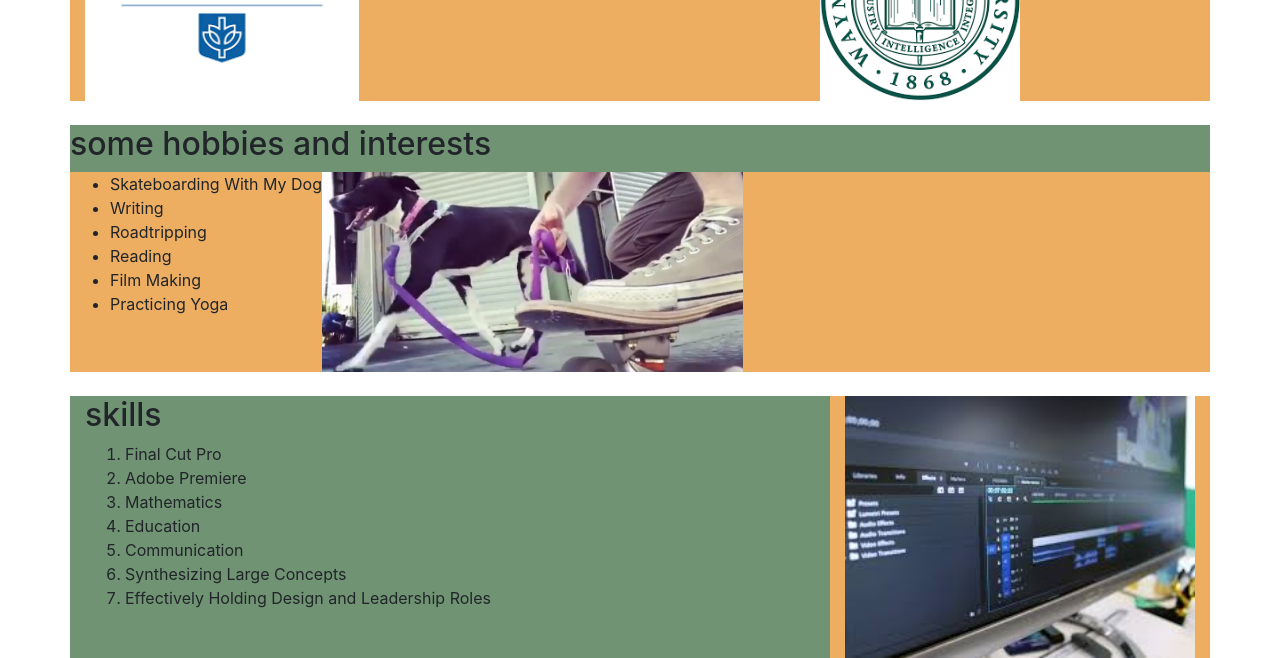
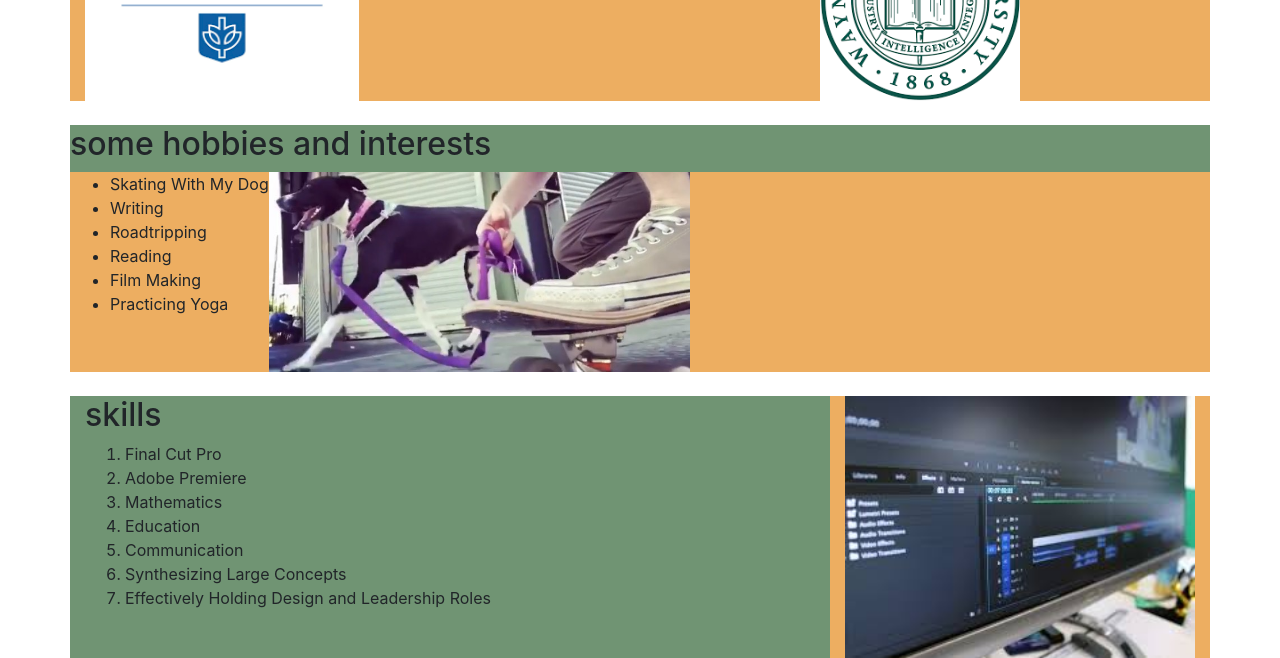
Before and after one commit to JPForman/portfolio, a plain HTML site: page index.html in a window 1280 px wide. Shown: the part 2187-2845 px from the top of the page. Drawn offline with nearby package versions, Linux system fonts and the light colour scheme.

```diff
--- a/index.html
+++ b/index.html
@@ -117,7 +117,7 @@
       </div>
       <div class="row goldy">
         <ul>
-          <li>Skateboarding With My Dog</li>
+          <li>Skating With My Dog</li>
           <li>Writing</li>
           <li>Roadtripping</li>
           <li>Reading</li>
```
Also changed, not shown: README.md (added).
